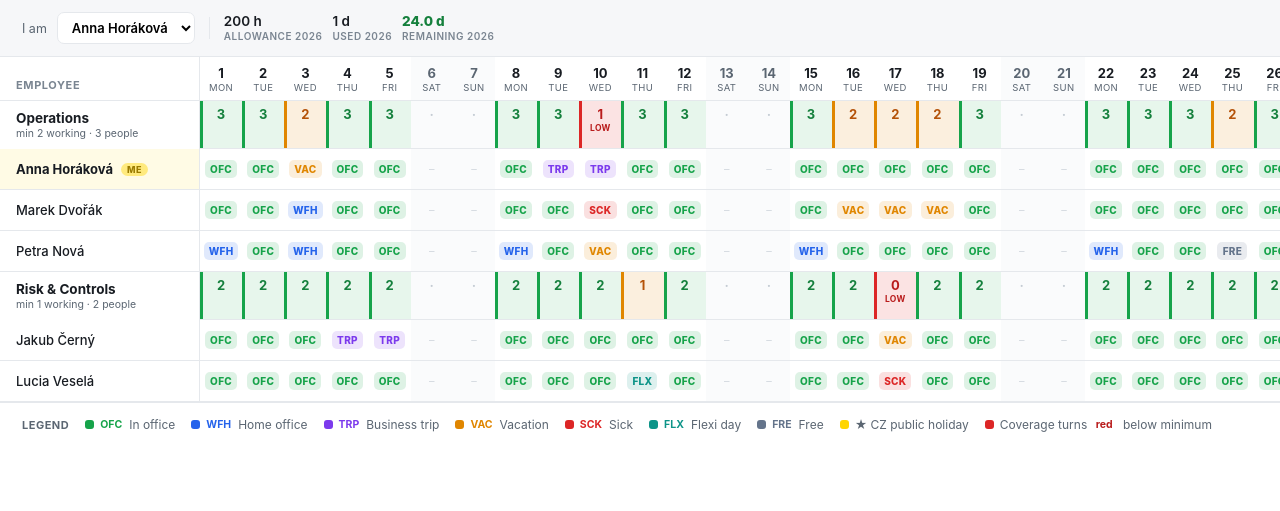
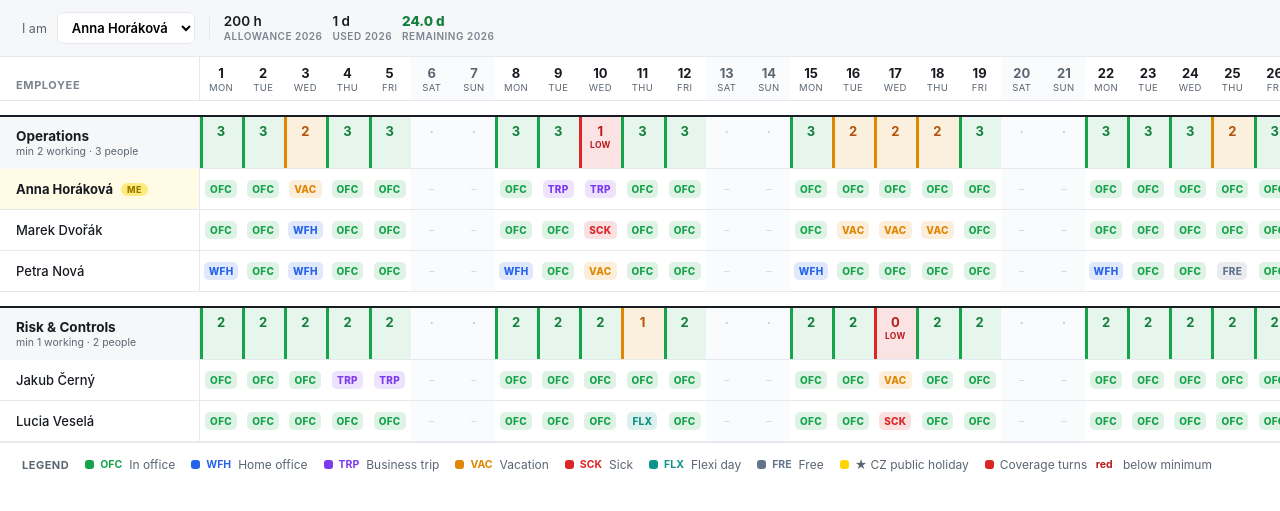
Before and after one commit to koym00/attendance, a Flask app: page / in a window 1280 px wide. Shown: the part 72-583 px from the top of the page. Run offline with Flask 3, Linux system fonts and the light colour scheme; data comes from the database, SQL or seed files in the repository.

Commit message:
Make team sections clearer in the calendar grid
Add a bold top border and margin before each team's coverage row, and
tint the team name/min cell, so team boundaries are easy to spot
while scrolling a long roster.

```diff
--- a/static/style.css
+++ b/static/style.css
@@ -71,10 +71,12 @@ select,input{font-family:inherit;}
 .dwd{font-size:9.5px; letter-spacing:.4px; color:var(--sub); text-transform:uppercase; margin-top:1px;}
 
 /* coverage strip */
-.teamcol{flex-direction:column; align-items:flex-start; justify-content:center; padding:9px 16px;}
+.row.coverage{border-top:2px solid var(--ink); margin-top:14px;}
+.teamcol{flex-direction:column; align-items:flex-start; justify-content:center; padding:11px 16px;
+  background:var(--panel);}
 .tname{font-size:13.5px; font-weight:700;}
 .tmeta{font-size:10.5px; color:var(--sub); margin-top:1px;}
-.cov{position:relative; text-align:center; padding:7px 0 6px; border-bottom:1px solid var(--line);}
+.cov{position:relative; text-align:center; padding:8px 0 7px; border-bottom:1px solid var(--line);}
 .cov .bar{position:absolute; left:0; top:0; bottom:0; width:3px;}
 .cnum{font-size:13px; font-weight:700; line-height:1; display:block;}
 .cov .low{font-size:8.5px; font-weight:700; letter-spacing:.3px; display:block; margin-top:2px;}
```
